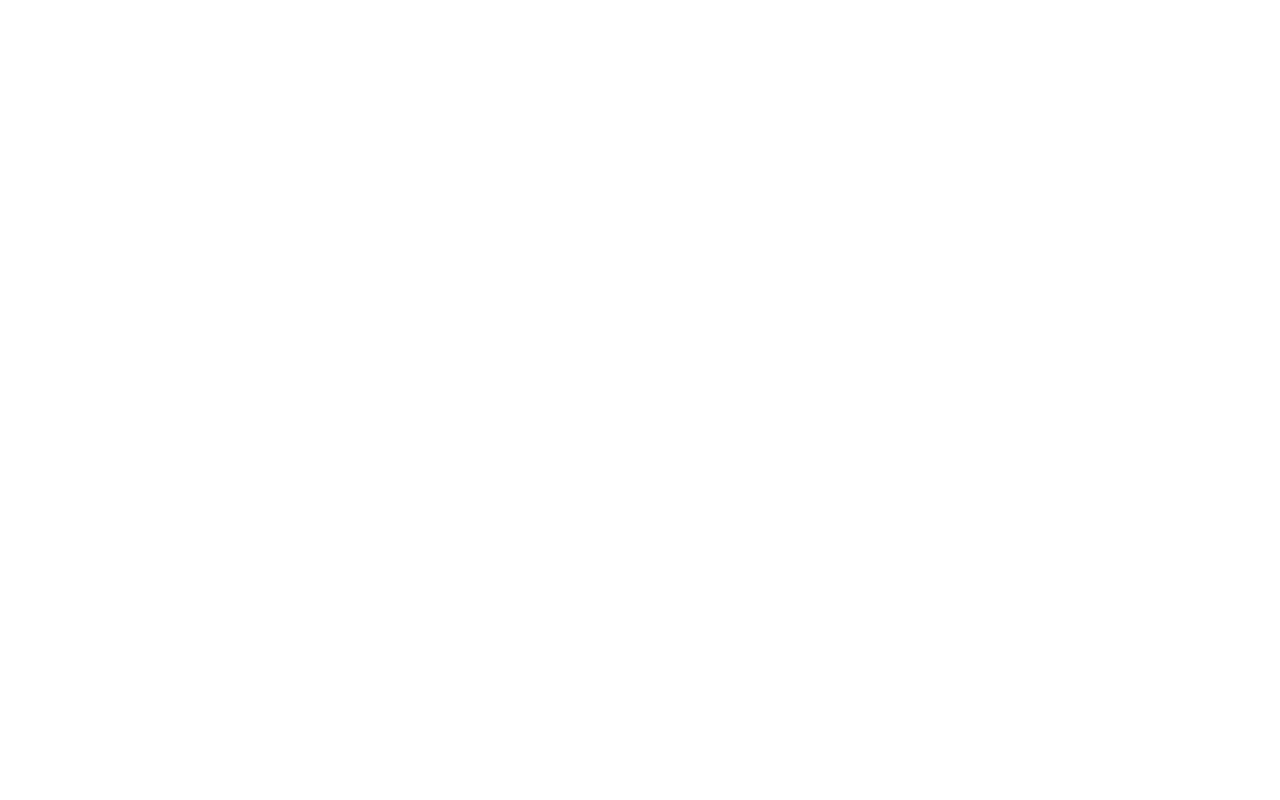
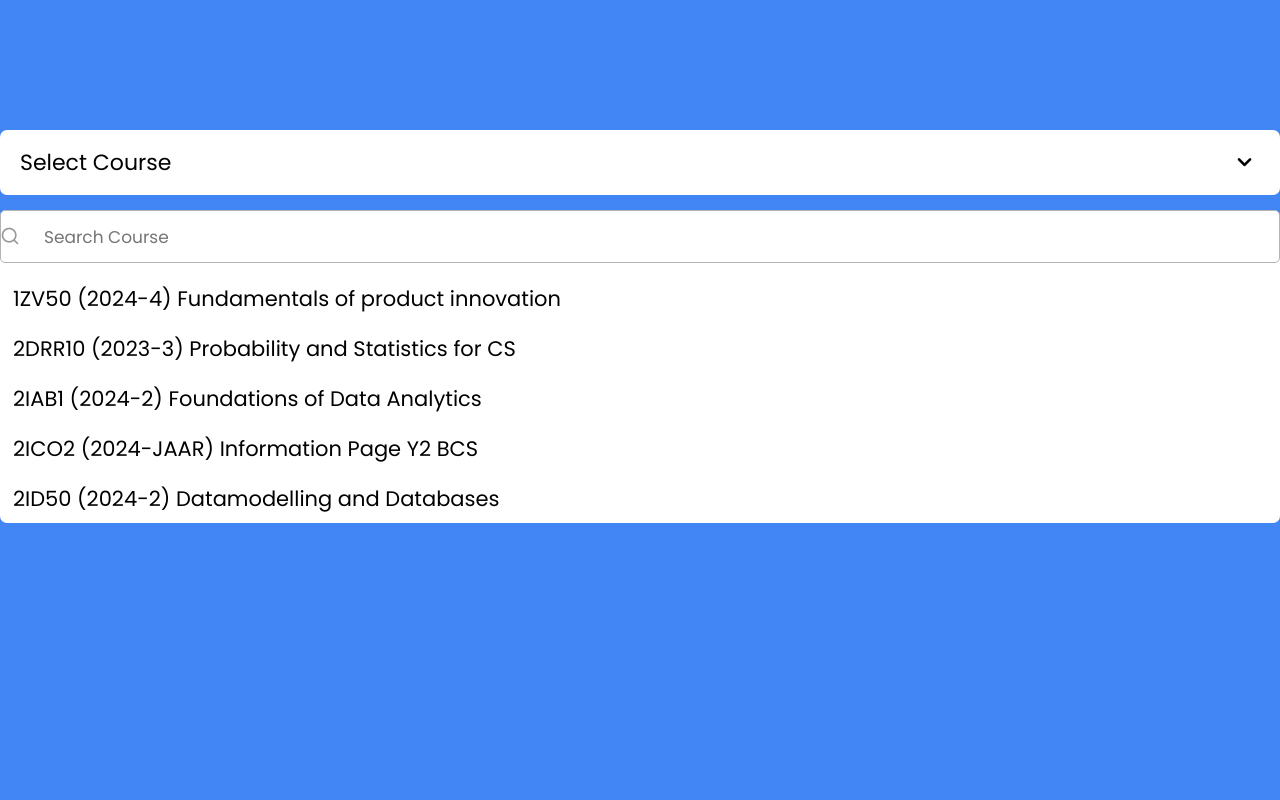
Before and after one commit to Radu-Cristian-Sarau/Search-Bar-CBL, a plain HTML site: page index.html in a window 1280 px wide. Drawn offline with nearby package versions, Linux system fonts and the light colour scheme.

Commit message:
Adds and designs course list
Updates .html and .css files

```diff
--- a/index.html
+++ b/index.html
@@ -8,6 +8,55 @@
         <link rel = "stylesheet" href = "style.css">
         <meta name = "viewport" content = "width=device-width, initial-scale=1.0">
         <link rel = "stylesheet" href = "https://unicons.iconscout.com/release/v4.0.0/css/line.css">
-
     </head>
+    <body>
+        <div class = "wrapper">
+            <div class = "select-btn">
+                <span>Select Course</span>
+                <i class = "uil uil-angle-down"></i>
+            </div>
+            <div class = "content">
+                <div class = "search">
+                    <i class = "uil uil-search"></i>
+                    <input type = "text" placeholder = "Search Course">
+                </div>
+                <ul class = "options">
+                    <li>1ZV50 (2024-4) Fundamentals of product innovation</li>
+                    <li>2DRR10 (2023-3) Probability and Statistics for CS</li>
+                    <li>2IAB1 (2024-2) Foundations of Data Analytics</li>
+                    <li>2ICO2 (2024-JAAR) Information Page Y2 BCS</li>
+                    <li>2ID50 (2024-2) Datamodelling and Databases</li>
+                    <li>2ILCO (2024-3) Algorithms</li>
+                    <li>2INCO (2024-3) Operating Systems</li>
+                    <li>2IRR40 (2024-4) Security</li>
+                    <li>2IRR50 (2024-4) Statistics and Machine Learning</li>
+                    <li>2IRR90 (2024-2) Automata and Formal Languages</li>
+                    <li>2ITAO (2024-3) Process Theory</li>
+                    <li>2ITB0 (2024-3) Provable Programming</li>
+                    <li>2MBD60 (2024-2) Introduction to Cryptology</li>
+                    <li>2WF90 (2024-1) Algebra for Security</li>
+                    <li>4CBLW00 (2024-4) Multidisciplinary CBL (MD-CBL)</li>
+                    <li>4CBLW02 (2024-4) Artificial tutors</li>
+                    <li>Information Skills_2IRR40</li>
+                    <li>IS1000 (2024-JAAR) TU/e Student Teams Program</li>
+                    <li>0LVX10-EDF (2023-4) ITEC Ethics Theme: Ethics of Digital Future</li>
+                    <li>2DRR00 (2023-2) Linear algebra and applications</li>
+                    <li>2IAB1 (2023-2) Foundations of Data Analytics</li>
+                    <li>2IC01 (2023-JAAR) Information Page Y1 BCS</li>
+                    <li>2IC30 (2023-3) Computer systems</li>
+                    <li>2IL50 (2023-3) Data structures</li>
+                    <li>2IO75 (2023-4) CBL Embedded Systems</li>
+                    <li>2IP90 (2023-1) Programming</li>
+                    <li>2IPS1 (2024-JAAR) Professional Skill Reflecting - Alumni Night</li>
+                    <li>2IRR00 (2023-4) Software Design</li>
+                    <li>2IRR20 (2024-1) Networks</li>
+                    <li>2IT60 (2023-1) Logic and set theory</li>
+                    <li>2IT80 (2023-2) Discrete structures</li>
+                    <li>2IX20 (2024-1) Software specification</li>
+                    <li>2PRV11 (2023-JAAR) SCOP/e Computer science</li>
+                    <li>2WBB0 (2023-1) Calculus variant 2</li>
+                </ul>
+            </div>
+        </div>
+    </body>
 </html>
--- a/style.css
+++ b/style.css
@@ -5,3 +5,94 @@
     box-sizing: border-box;
     font-family: 'Poppins', sans-serif;
 }
+
+body {
+    background-color: #4285f4;
+}
+
+.wrapper {
+    width: 370 px;
+    margin: 130px auto 0;
+}
+
+.select-btn, .options li {
+    display: flex;
+    cursor: pointer;
+    align-items: center;
+}
+
+.select-btn {
+    height: 65px;
+    font-size: 22px;
+    display: flex;
+    padding: 0 20px;
+    border-radius: 7px;
+    background-color: #fff;
+    align-items: center;
+    justify-content: space-between;
+    cursor: pointer;
+}
+
+.select-btn i {
+    font-size: 31px;
+}
+
+.content {
+    padding: 20 px;
+    margin-top: 15px;
+    border-radius: 7px;
+    background: #fff;
+}
+
+.content .search {
+    position: relative;
+}
+
+.search i {
+    left: none;
+    line-height: 53px;
+    position: absolute;
+    color: #999;
+    font-size: 20px;
+}
+
+.search input {
+    height: 53px;
+    width: 100%;
+    outline: none;
+    font-size: 17px;
+    border-radius: 5px;
+    padding: 0 15px 0 43px;
+    border: 1px solid #b3b3b3;
+}
+
+.content .options {
+    margin-top: 10px;
+    max-height: 250px;
+    overflow-y: auto;
+}
+
+.options::-webkit-scrollbar {
+    width: 7px;
+}
+
+.options::-webkit-scrollbar-track {
+    background: #f1f1f1;
+    border-radius: 25px;
+}
+
+.options::-webkit-scrollbar-thumb {
+    background: #ccc;
+    border-radius: 25px;
+}
+
+.options li {
+    height: 50px;
+    padding: 0 13px;
+    font-size: 21px;
+    border-radius: 5px;
+}
+
+.options li:hover {
+    background: #f2f2f2;
+}
```
